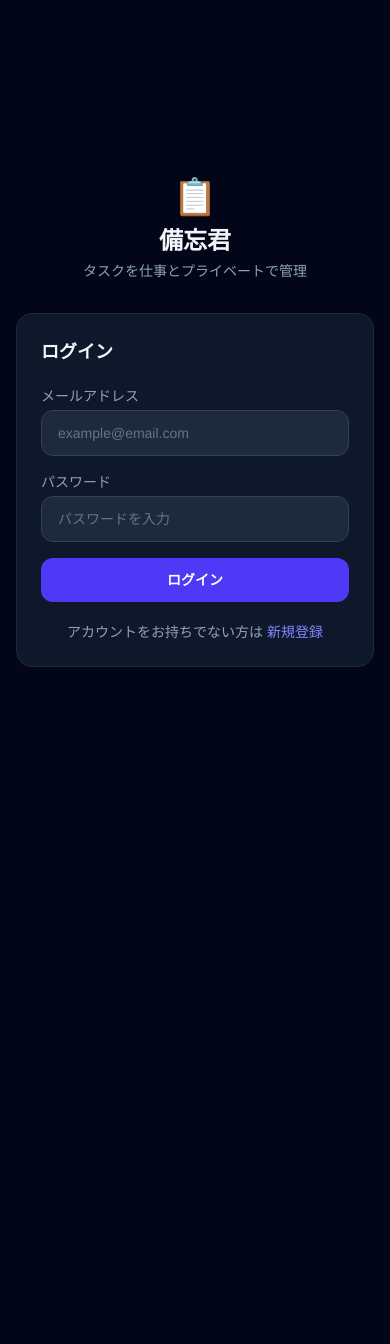
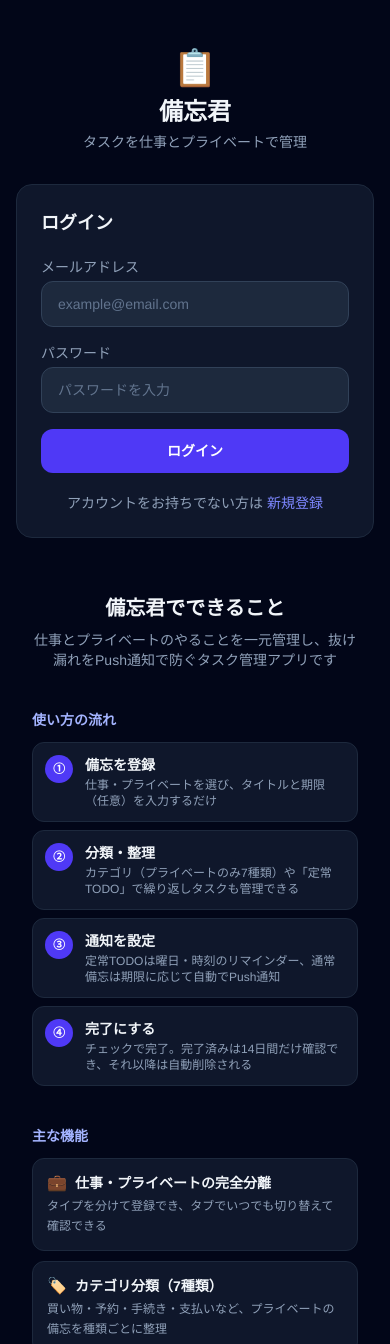
Before and after one commit to KK1206-666/bibou-kun, a Next.js app: page /login in a window 390 px wide. Shown: the top 1344 px of the page. Before the commit the page ends 844 px from the top, so only its background shows below. Built offline with nearby package versions, Linux system fonts and the light colour scheme.

Commit message:
ログイン・サインアップ画面に「備忘君でできること」の説明セクションを追加する
使い方の流れ・主な機能・注意事項をカード形式で紹介し、
初めて訪れたユーザーがアプリの全体像を把握できるようにする

```diff
--- a/src/app/login/page.tsx
+++ b/src/app/login/page.tsx
@@ -4,6 +4,7 @@ import { useState } from 'react'
 import { useRouter } from 'next/navigation'
 import Link from 'next/link'
 import { createClient } from '@/lib/supabase/client'
+import AppIntro from '@/components/AppIntro'
 
 export default function LoginPage() {
   const router = useRouter()
@@ -31,7 +32,7 @@ export default function LoginPage() {
   }
 
   return (
-    <div className="min-h-screen flex items-center justify-center px-4">
+    <div className="min-h-screen flex flex-col items-center px-4 py-12">
       <div className="w-full max-w-sm">
         {/* ロゴ */}
         <div className="text-center mb-8">
@@ -89,6 +90,10 @@ export default function LoginPage() {
           </p>
         </div>
       </div>
+
+      <div className="mt-14 w-full">
+        <AppIntro />
+      </div>
     </div>
   )
 }
--- a/src/app/signup/page.tsx
+++ b/src/app/signup/page.tsx
@@ -4,6 +4,7 @@ import { useState } from 'react'
 import { useRouter } from 'next/navigation'
 import Link from 'next/link'
 import { createClient } from '@/lib/supabase/client'
+import AppIntro from '@/components/AppIntro'
 
 export default function SignupPage() {
   const router = useRouter()
@@ -41,7 +42,7 @@ export default function SignupPage() {
   }
 
   return (
-    <div className="min-h-screen flex items-center justify-center px-4">
+    <div className="min-h-screen flex flex-col items-center px-4 py-12">
       <div className="w-full max-w-sm">
         <div className="text-center mb-8">
           <div className="text-4xl mb-2">📋</div>
@@ -110,6 +111,10 @@ export default function SignupPage() {
           </p>
         </div>
       </div>
+
+      <div className="mt-14 w-full">
+        <AppIntro />
+      </div>
     </div>
   )
 }
--- /dev/null
+++ b/src/components/AppIntro.tsx
@@ -0,0 +1,85 @@
+// ログイン・サインアップ画面の下部に表示する「備忘君でできること」の説明セクション
+export default function AppIntro() {
+  const flow = [
+    { num: '①', title: '備忘を登録', desc: '仕事・プライベートを選び、タイトルと期限（任意）を入力するだけ' },
+    { num: '②', title: '分類・整理', desc: 'カテゴリ（プライベートのみ7種類）や「定常TODO」で繰り返しタスクも管理できる' },
+    { num: '③', title: '通知を設定', desc: '定常TODOは曜日・時刻のリマインダー、通常備忘は期限に応じて自動でPush通知' },
+    { num: '④', title: '完了にする', desc: 'チェックで完了。完了済みは14日間だけ確認でき、それ以降は自動削除される' },
+  ]
+
+  const features = [
+    { icon: '💼', title: '仕事・プライベートの完全分離', desc: 'タイプを分けて登録でき、タブでいつでも切り替えて確認できる' },
+    { icon: '🏷️', title: 'カテゴリ分類（7種類）', desc: '買い物・予約・手続き・支払いなど、プライベートの備忘を種類ごとに整理' },
+    { icon: '🔁', title: '定常TODO（繰り返しタスク）', desc: '毎週・隔週・「毎月最終金曜日」のような月内の曜日パターンにも対応' },
+    { icon: '🔔', title: 'リマインダー通知', desc: '定常TODOに設定した曜日・時刻になると、ブラウザへPush通知が届く' },
+    { icon: '⏰', title: '期限通知', desc: '通常備忘は期限の前日・当日に加え、超過後も完了にするまで毎日通知' },
+    { icon: '⠿', title: '並び替え・状況の追記', desc: 'ドラッグで表示順を変更でき、対応状況をメモとして追記して残せる' },
+  ]
+
+  const notes = [
+    'Push通知にはブラウザ・OS側の通知許可が必要です',
+    'iPhone（Safari）はホーム画面に追加（PWAインストール）しないとPush通知を受け取れません',
+    'リマインダー通知は「定常TODO」のみ設定できます（通常備忘は期限通知でカバーします）',
+    '期限通知は「通常備忘」のみが対象です（定常TODOには期限を設定できません）',
+    '完了にした備忘は直近14日間のみ確認でき、それ以降は自動的に削除されます',
+  ]
+
+  return (
+    <div className="w-full max-w-2xl mx-auto px-4 pb-16 text-slate-300">
+      {/* 導入 */}
+      <div className="text-center mb-10">
+        <h2 className="text-xl font-bold text-slate-100 mb-2">備忘君でできること</h2>
+        <p className="text-sm text-slate-400">
+          仕事とプライベートのやることを一元管理し、抜け漏れをPush通知で防ぐタスク管理アプリです
+        </p>
+      </div>
+
+      {/* 使い方の流れ */}
+      <div className="mb-10">
+        <h3 className="text-sm font-bold text-indigo-300 mb-3">使い方の流れ</h3>
+        <div className="space-y-2">
+          {flow.map((s) => (
+            <div key={s.num} className="flex items-start gap-3 bg-slate-900 border border-slate-800 rounded-xl p-3">
+              <span className="flex-shrink-0 w-7 h-7 rounded-full bg-indigo-600 text-white text-xs font-bold flex items-center justify-center">
+                {s.num}
+              </span>
+              <div className="min-w-0">
+                <p className="text-sm font-semibold text-slate-100">{s.title}</p>
+                <p className="text-xs text-slate-400 mt-0.5">{s.desc}</p>
+              </div>
+            </div>
+          ))}
+        </div>
+      </div>
+
+      {/* 主な機能 */}
+      <div className="mb-10">
+        <h3 className="text-sm font-bold text-indigo-300 mb-3">主な機能</h3>
+        <div className="grid grid-cols-1 sm:grid-cols-2 gap-2.5">
+          {features.map((f) => (
+            <div key={f.title} className="bg-slate-900 border border-slate-800 rounded-xl p-3.5">
+              <div className="flex items-center gap-2 mb-1">
+                <span className="text-base leading-none">{f.icon}</span>
+                <p className="text-sm font-semibold text-slate-100">{f.title}</p>
+              </div>
+              <p className="text-xs text-slate-400 leading-relaxed">{f.desc}</p>
+            </div>
+          ))}
+        </div>
+      </div>
+
+      {/* 注意事項 */}
+      <div>
+        <h3 className="text-sm font-bold text-amber-300 mb-3">ご利用にあたっての注意事項</h3>
+        <ul className="bg-slate-900 border border-slate-800 rounded-xl p-4 space-y-2">
+          {notes.map((n) => (
+            <li key={n} className="flex items-start gap-2 text-xs text-slate-400">
+              <span className="text-amber-400 flex-shrink-0">・</span>
+              <span>{n}</span>
+            </li>
+          ))}
+        </ul>
+      </div>
+    </div>
+  )
+}
```
